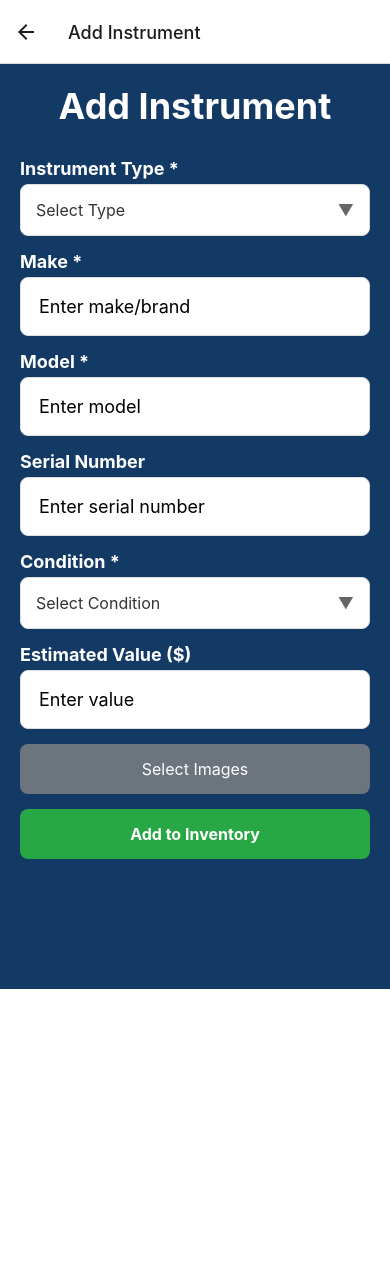
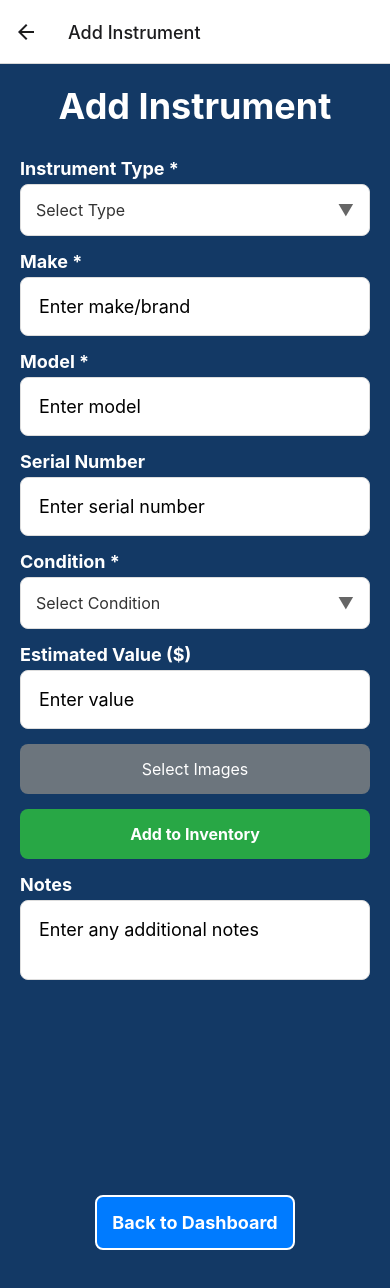
Before and after one commit to dps3ven/my_stuff, a React Native app: screen /AddInstrument in a window 390 px wide. Shown: the top 1288 px of the page. Before the commit the page ends 989 px from the top, so only its background shows below. Built offline with nearby package versions, Linux system fonts and the light colour scheme.

Commit message:
workin great

```diff
--- a/screens/AddInstrumentScreen.js
+++ b/screens/AddInstrumentScreen.js
@@ -127,7 +127,8 @@ export default function AddInstrumentScreen({ navigation, route }) {
   return (
     <KeyboardAvoidingView
       style={{ flex: 1 }}
-      behavior={Platform.OS === 'ios' ? 'padding' : 'height'}
+      behavior={Platform.OS === 'ios' ? 'padding' : undefined}
+      enabled={Platform.OS !== 'web'}
     >
       <View style={styles.container}>
         <ScrollView
@@ -136,6 +137,7 @@ export default function AddInstrumentScreen({ navigation, route }) {
           keyboardShouldPersistTaps="handled"
           scrollEnabled={true}
           nestedScrollEnabled={true}
+          showsVerticalScrollIndicator={true}
         >
           <View style={Platform.OS === 'web' && instrument.images.length > 0 ? styles.contentWrapper : null}>
             <View style={Platform.OS === 'web' && instrument.images.length > 0 ? styles.formColumn : null}>
@@ -223,6 +225,16 @@ export default function AddInstrumentScreen({ navigation, route }) {
               <TouchableOpacity style={styles.saveButton} onPress={saveInstrument}>
                 <Text style={styles.saveButtonText}>{isEditing ? 'Update Instrument' : 'Add to Inventory'}</Text>
               </TouchableOpacity>
+
+              <Text style={styles.label}>Notes</Text>
+              <TextInput
+                style={[styles.input, styles.textArea]}
+                value={instrument.notes}
+                onChangeText={(text) => setInstrument({ ...instrument, notes: text })}
+                placeholder="Enter any additional notes"
+                multiline={true}
+                numberOfLines={4}
+              />
             </View>
 
             {Platform.OS === 'web' && instrument.images.length > 0 && (
@@ -253,6 +265,15 @@ export default function AddInstrumentScreen({ navigation, route }) {
             )}
           </View>
         </ScrollView>
+
+        <View style={styles.fixedFooter}>
+          <TouchableOpacity
+            style={styles.dashboardButton}
+            onPress={() => navigation.navigate('Dashboard')}
+          >
+            <Text style={styles.dashboardButtonText}>Back to Dashboard</Text>
+          </TouchableOpacity>
+        </View>
       </View>
     </KeyboardAvoidingView>
   );
@@ -271,7 +292,8 @@ const styles = StyleSheet.create({
   },
   scrollContent: {
     padding: 20,
-    paddingBottom: 100,
+    paddingBottom: 200,
+    flexGrow: 1,
   },
   title: {
     fontSize: Platform.OS === 'web' ? 36 : 24,
@@ -357,12 +379,26 @@ const styles = StyleSheet.create({
     backgroundColor: '#28a745',
     padding: 15,
     borderRadius: 8,
-    marginBottom: 30,
+    marginBottom: 15,
   },
   saveButtonText: {
     color: 'white',
     textAlign: 'center',
     fontSize: 16,
+    fontWeight: 'bold',
+  },
+  dashboardButton: {
+    backgroundColor: '#007bff',
+    padding: 15,
+    borderRadius: 8,
+    marginBottom: 50,
+    borderWidth: 2,
+    borderColor: '#fff',
+  },
+  dashboardButtonText: {
+    color: 'white',
+    textAlign: 'center',
+    fontSize: 18,
     fontWeight: 'bold',
   },
   contentWrapper: {
--- a/screens/InventoryScreen.js
+++ b/screens/InventoryScreen.js
@@ -172,6 +172,7 @@ export default function InventoryScreen({ navigation }) {
             </TouchableOpacity>
           </View>
         ) : (
+          <>
             <SectionList
               sections={inventory}
               renderItem={renderItem}
@@ -184,6 +185,15 @@ export default function InventoryScreen({ navigation }) {
               showsVerticalScrollIndicator={true}
               contentContainerStyle={{ paddingBottom: 20 }}
             />
+            <View style={styles.footer}>
+              <TouchableOpacity
+                style={styles.footerButton}
+                onPress={() => navigation.navigate('Dashboard')}
+              >
+                <Text style={styles.footerText}>Back to Dashboard</Text>
+              </TouchableOpacity>
+            </View>
+          </>
         )}
       </View>
     </KeyboardAvoidingView>
@@ -341,4 +351,26 @@ const styles = StyleSheet.create({
     textTransform: 'uppercase',
     letterSpacing: 1,
   },
+  footer: {
+    backgroundColor: '#1e4976',
+    padding: 20,
+    borderRadius: 8,
+    marginTop: 20,
+    marginBottom: 20,
+    alignItems: 'center',
+    shadowColor: '#000',
+    shadowOffset: { width: 0, height: 2 },
+    shadowOpacity: 0.3,
+    shadowRadius: 4,
+    elevation: 5,
+  },
+  footerButton: {
+    padding: 10,
+  },
+  footerText: {
+    color: '#fff',
+    fontSize: 20,
+    fontWeight: 'bold',
+    textDecorationLine: 'underline',
+  },
 });
--- a/web/index.html
+++ b/web/index.html
@@ -10,9 +10,37 @@
       height: 100%;
       margin: 0;
       padding: 0;
+      overflow: auto;
     }
     #root {
       height: 100%;
+      overflow: auto;
+    }
+
+    /* Force scrollbars to always be visible across all browsers */
+    ::-webkit-scrollbar {
+      width: 12px;
+      height: 12px;
+    }
+
+    ::-webkit-scrollbar-track {
+      background: rgba(241, 241, 241, 0.3);
+      border-radius: 10px;
+    }
+
+    ::-webkit-scrollbar-thumb {
+      background: rgba(136, 136, 136, 0.8);
+      border-radius: 10px;
+    }
+
+    ::-webkit-scrollbar-thumb:hover {
+      background: rgba(85, 85, 85, 0.9);
+    }
+
+    /* For Firefox */
+    * {
+      scrollbar-width: auto;
+      scrollbar-color: rgba(136, 136, 136, 0.8) rgba(241, 241, 241, 0.3);
     }
   </style>
 </head>
```
Lines whose indentation alone changed are shown as unchanged.
